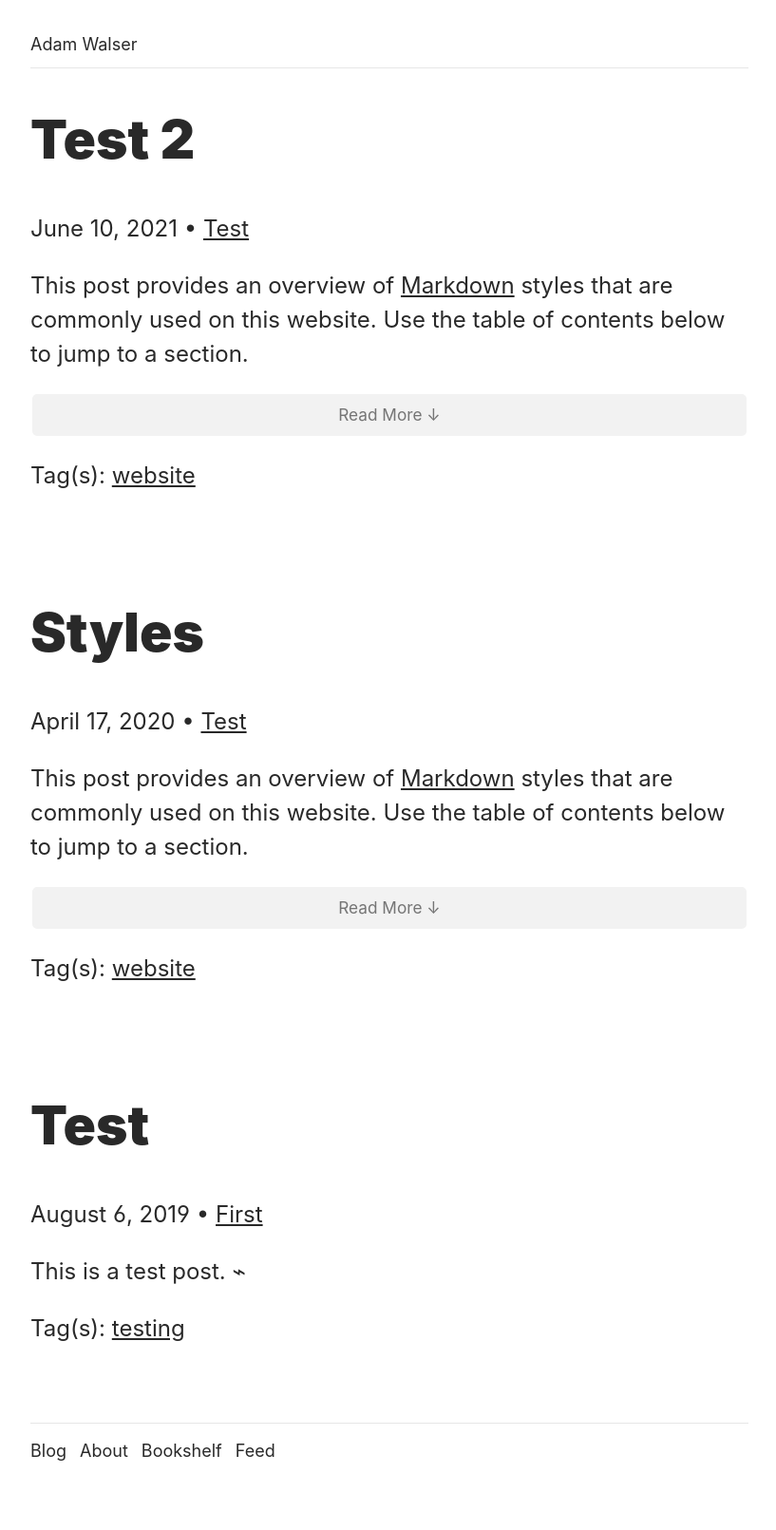
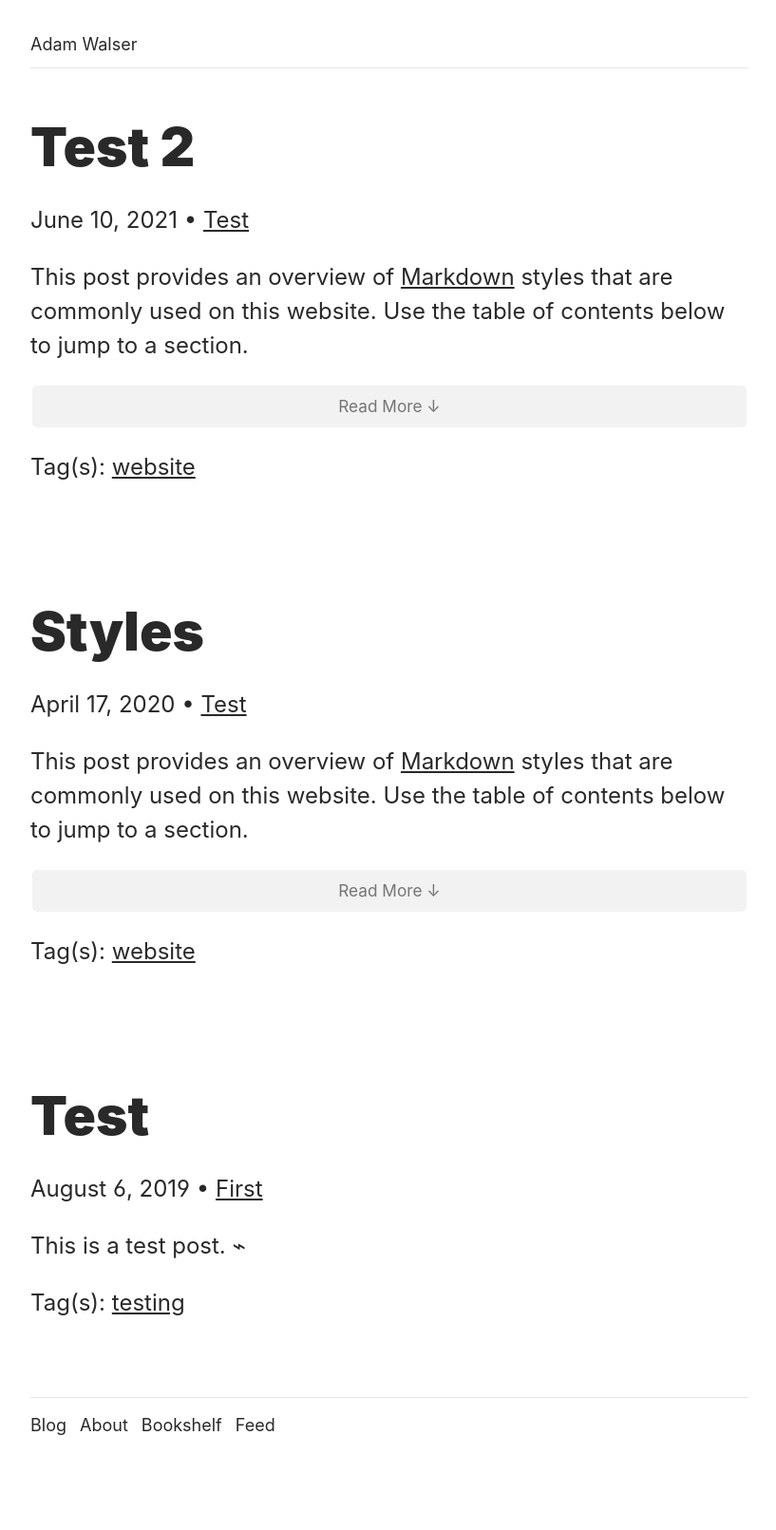
Before and after one commit to ajpwalser/ajpwalser.github.io, a Jekyll site: the page built from index.html, in a window 1280 px wide. Shown: the whole page at 95% size, without its empty margins (230-1047 px from the left). Built offline with Jekyll 4.4.1, drawn with Linux system fonts in a browser that asks for light colours; some web fonts are replaced; the list of posts is cut into pages by our own code; after the commit the page ends 1585 px from its top, so only the background shows below that.

Commit message:
Update style.css

```diff
--- a/css/style.css
+++ b/css/style.css
@@ -72,7 +72,8 @@
 
 h2 {
 font-size: 236.9%;
-line-height: 1em;
+line-height: 1.25em;
+margin-bottom: 0.33em;
 }
 
 h3 {
```
